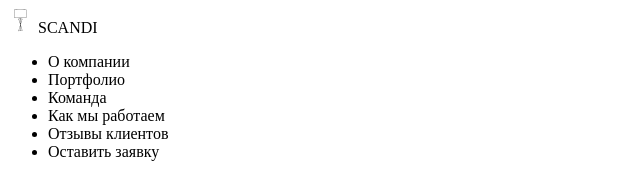
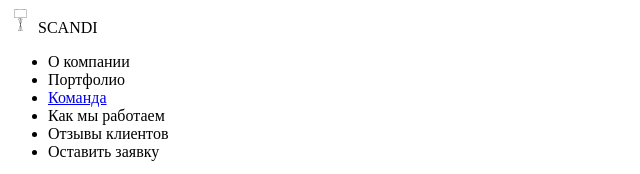
Before and after one commit to Rashkeeva/index.html.august, a plain HTML site: page index.html in a window 1280 px wide. Shown: the top 174 px of the page, 0-640 px from the left. Drawn offline with Linux system fonts and the light colour scheme.

Commit message:
add link to team page

```diff
--- a/index.html
+++ b/index.html
@@ -18,7 +18,7 @@
             <ul>
                 <li>О компании</li>
                 <li>Портфолио</li>
-                <li>Команда</li>
+                <li><a href="#">Команда</a></li>
                 <li>Как мы работаем</li>
                 <li>Отзывы клиентов</li>
                 <li>Оставить заявку</li>
```
